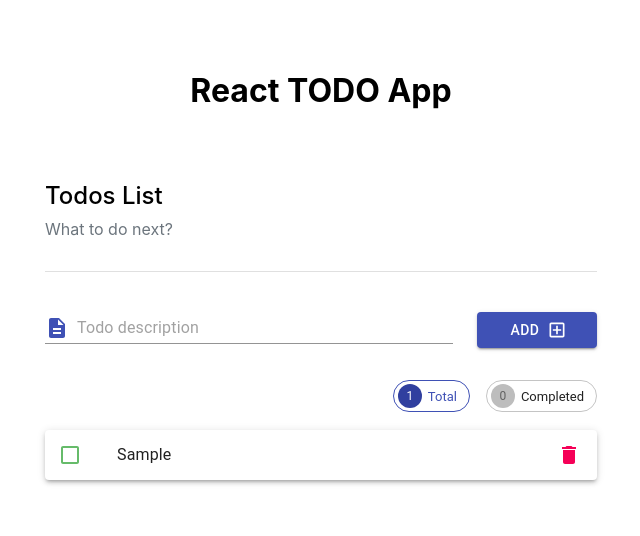
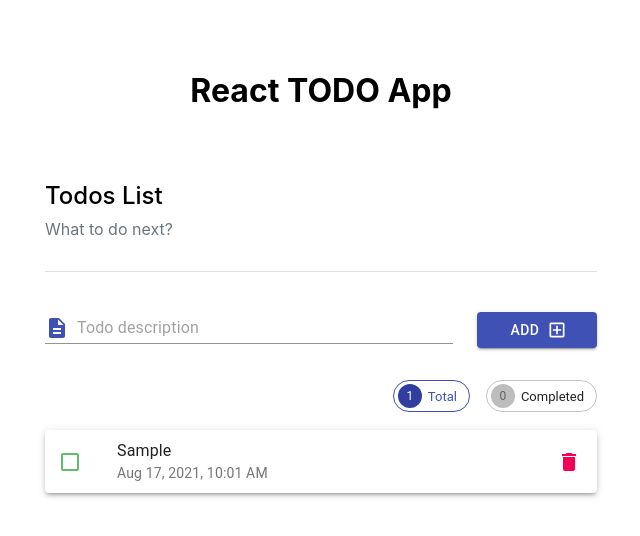
Before and after one commit to sumitverma3012/react-todo-app, a React (Create React App) app: page / in a window 1280 px wide. Both pictures are taken after typing "Sample" into the empty fields and a click on the button "ADD". Shown: the top 536 px of the page, without its empty margins (319-959 px from the left). Built offline with nearby package versions, Linux system fonts and the light colour scheme.

Commit message:
feat: timestamp for todo items

```diff
--- a/src/components/Todo/Todo.js
+++ b/src/components/Todo/Todo.js
@@ -11,6 +11,7 @@ import {
 import DeleteIcon from '@material-ui/icons/Delete';
 import GreenCheckbox from "../common/Checkbox/Checkbox";
 import './Todo.css';
+import {formatMillisecondsToDateTime} from "../../utils/timeUtils";
 
 
 const Todo = (props) => {
@@ -32,7 +33,7 @@ const Todo = (props) => {
                             tabIndex={-1}
                         />
                     </ListItemIcon>
-                    <ListItemText id={todo.id} primary={renderCompletedTodoItem(todo)} />
+                    <ListItemText id={todo.id} primary={renderCompletedTodoItem(todo)} secondary={formatMillisecondsToDateTime(todo.timeStamp)}/>
                     <ListItemSecondaryAction>
                         <IconButton color="secondary" edge="end" aria-label="delete" onClick={() => deleteTodoItem(todo)}>
                             <DeleteIcon />
--- a/src/containers/TodoContainer.js
+++ b/src/containers/TodoContainer.js
@@ -34,6 +34,7 @@ const TodoContainer = () => {
             id: uuidv4(),
             description,
             completed: false,
+            timeStamp: new Date().getTime()
         };
         setTodos([...todos, newTodo])
     };
--- /dev/null
+++ b/src/utils/timeUtils.js
@@ -0,0 +1,12 @@
+/**
+ * input = time in milliseconds
+ * output = Aug 1, 1990, 5:13 PM
+ * */
+export const formatMillisecondsToDateTime = (millis, format = 'en-US') => new Intl.DateTimeFormat(
+    format,{
+        year: 'numeric',
+        month: 'short',
+        day: 'numeric',
+        hour: 'numeric',
+        minute: 'numeric'
+    }).format(millis);
```
